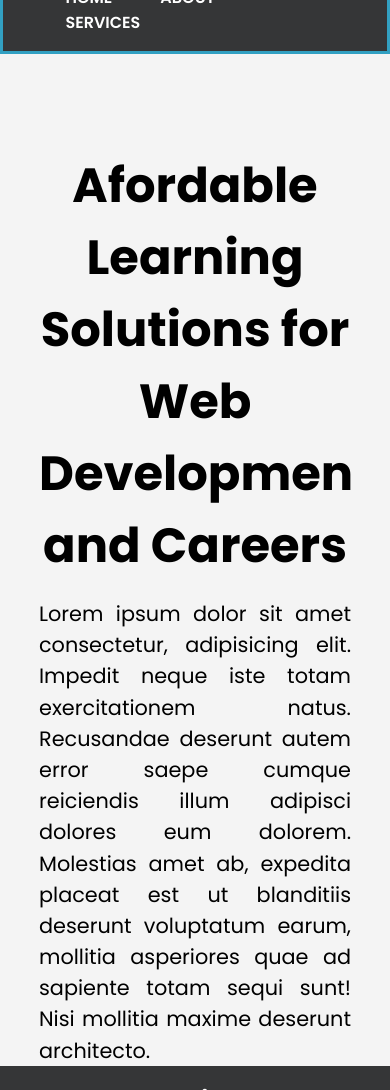
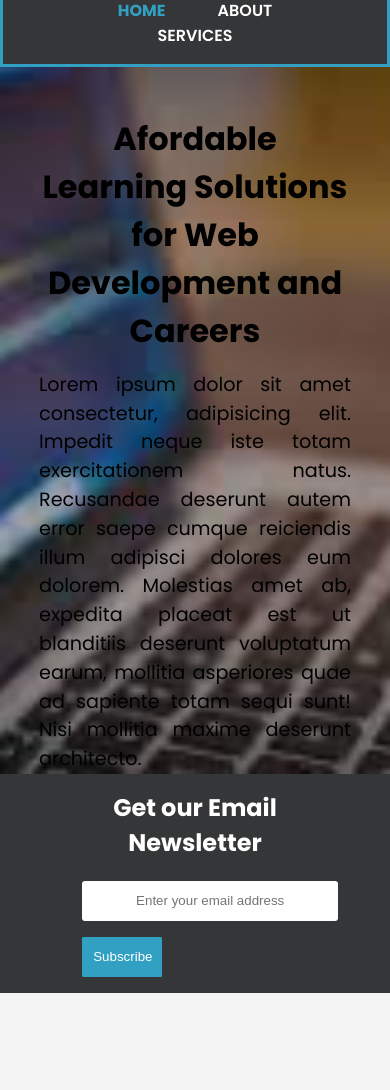
Before and after one commit to Rajani-Surarapu/email-newsletter, a plain HTML site: page index.html in a window 390 px wide. Shown: the part 69-1159 px from the top of the page. Drawn offline with Linux system fonts and the light colour scheme.

Commit message:
image is added

```diff
--- a/index.html
+++ b/index.html
@@ -19,7 +19,7 @@
             <a href ="#"><i class="fas fa-rocket"></i> <span>Web Development</span></a>
             </div>
             <ul>
-                <li><a href="#">Home</a></li>
+                <li><a href="#" class="active">Home</a></li>
                 <li><a href="#">About</a></li>
                 <li><a href="#">Services</a></li>
             </ul>
--- a/styles/style.css
+++ b/styles/style.css
@@ -79,10 +79,14 @@ nav .branding a i {
 
 }
 nav ul {
-    flaot: right;
+    float: right;
 
     margin-top: 0.8rem;
 }
+/*nav ul li{
+    font-size: 1rem;
+    margin: 2rem;
+}*/
 nav ul li a.active {
     color: #32a0c2;
     font-weight: 700;
@@ -95,7 +99,7 @@ nav ul li a:hover {
 header{
     margin:0;
     min-height: 38rem;
-    background : url('../images/web-development-banner.jpg')
+    background : url('../images/download\ \(1\).jpg') no-repeat center;
     no-repeat center;
     background-size: cover;
     text-align: center;
@@ -184,3 +188,36 @@ footer {
     text-align: center;
     font-size: 1.2rem;
 }
+
+
+@media (max-width: 780px){
+    nav .branding,
+    nav ul,
+    nav ul li{
+        float: none;
+        text-align: center;
+        width: 100%;
+
+    }
+
+    header h1{
+        margin-top: 3rem;
+        font-size: 2rem;
+
+    }
+    header p{
+        font-size: 1.2rem;
+    }
+    .newsletter h2, .newsletter form input, .newsletter form btn {
+display: block;
+width :100%;
+float: none;
+text-align: center;
+margin-bottom: 1rem;
+    }
+    .cards .container .card{
+        margin: 100%;
+    }
+
+
+}
```
Also changed, not shown: images/download (1).jpg (added).
